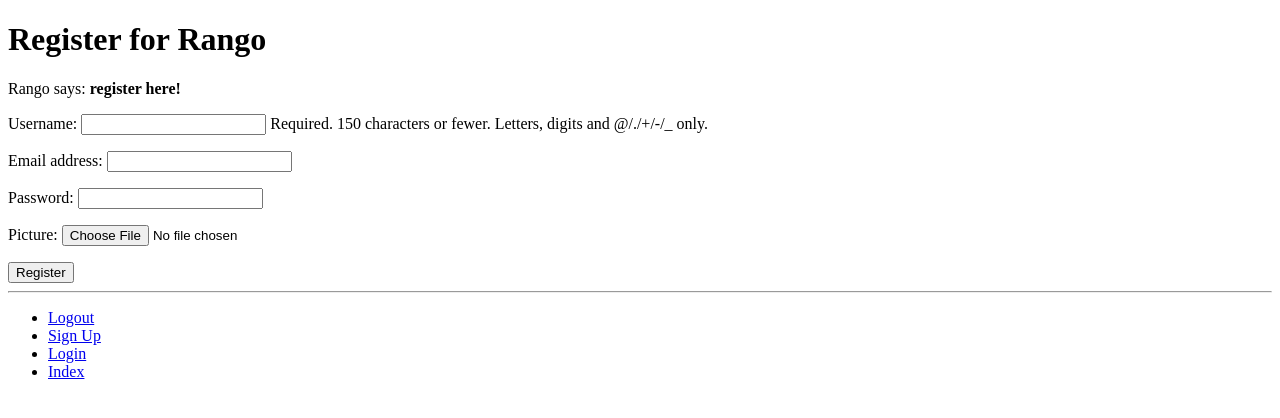
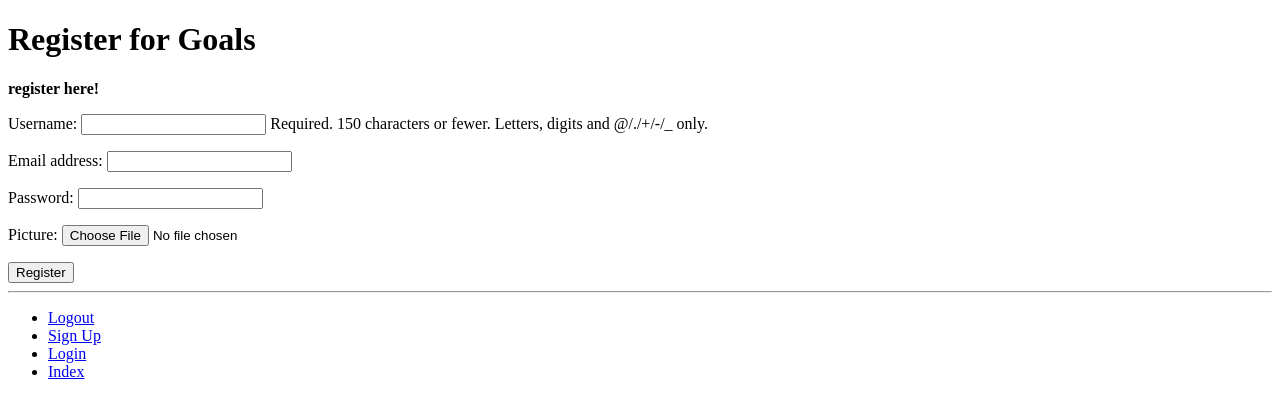
Before and after one commit to JmacCl/Hackafon, a Django app: page /goals/register/ in a window 1280 px wide. Shown: the top 418 px of the page. Run offline with Django 3.2, Linux system fonts and the light colour scheme.

Commit message:
first commit (#2)

```diff
--- a/SAS/templates/goals/base.html
+++ b/SAS/templates/goals/base.html
@@ -7,9 +7,9 @@
 	<head lang="en">
 		<meta charset="UTF-8" />
 		<title>
-			Rango -
+			Goals! -
 			{% block title_block %}
-				How to Tango with Django!
+				Lets make our goals
 			{% endblock %}
 		</title>
 	</head>
--- a/SAS/templates/goals/login.html
+++ b/SAS/templates/goals/login.html
@@ -6,7 +6,7 @@
 {% endblock %}
 
 {% block body_block %}
-	<h1>Login to Rango</h1>
+	<h1>Login to Goals!</h1>
 	<form id="login_form" method="post" action="{% url 'goals:login' %}">
 		{% csrf_token %}
 		Username: <input type="text" name="username" value="" size="50" />
--- a/SAS/templates/goals/register.html
+++ b/SAS/templates/goals/register.html
@@ -6,12 +6,12 @@
 {% endblock %}
 
 {% block body_block %}
-	<h1>Register for Rango</h1>
+	<h1>Register for Goals</h1>
 	{% if registered %}
-		Rango says: <strong>thank you for registering!</strong>
+		 <strong>thank you for registering!</strong>
 		<a href="{% url 'goals:index' %}">Return to the homepage.</a><br />
 	{% else %}
-		Rango says: <strong>register here!</strong><br />
+		 <strong>register here!</strong><br />
 		<form id="user_form" method="post" action="{% url 'goals:register' %}" enctype="multipart/form-data">
 			{% csrf_token %}
 			{{ user_form.as_p }}
```
